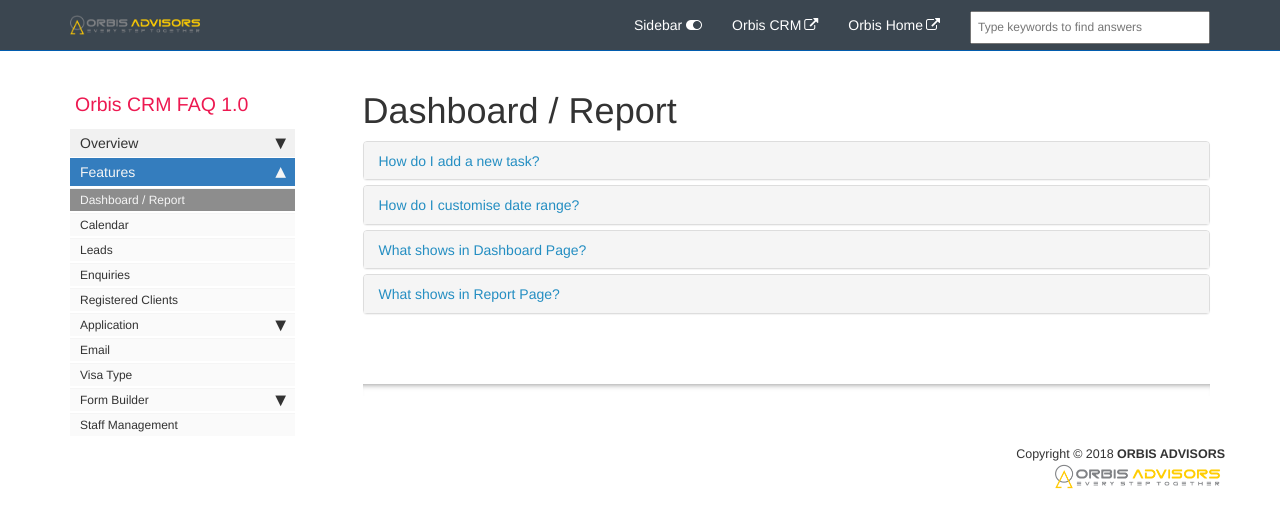
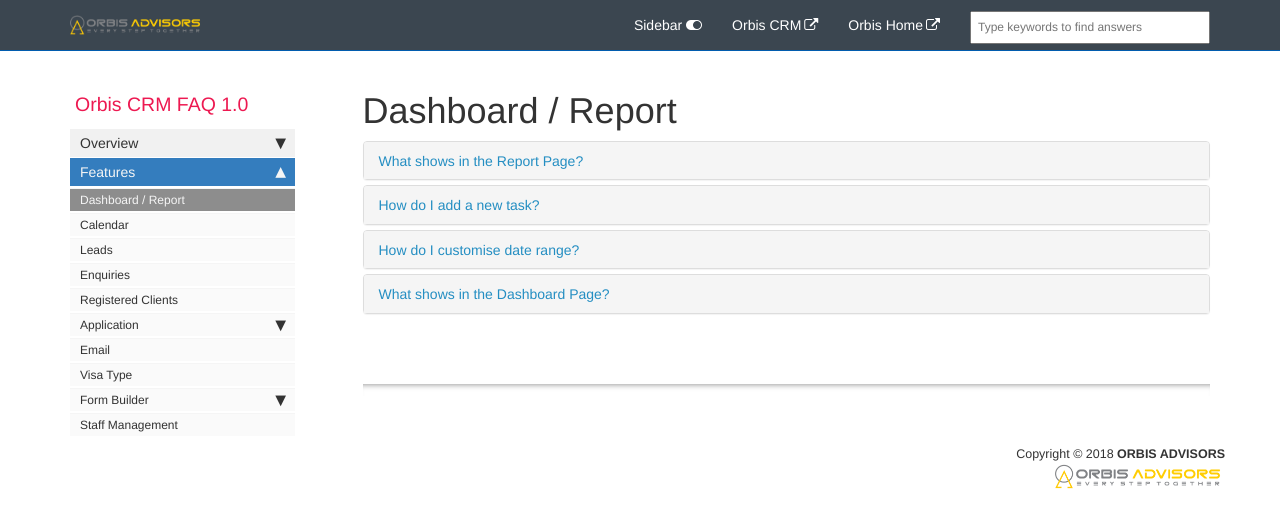
Before and after one commit to ndkhaivn/orbiscrm, a Jekyll site: the page built from pages/orbiscrm.faq/faq.dashboard_report.md, in a window 1280 px wide. Shown: the top 528 px of the page. Built offline with Jekyll 4.4.1, drawn with Linux system fonts in a browser that asks for light colours; comment, search, counter and statistics services are not loaded.

Commit message:
Update Content in faq and dashboard

```diff
--- a/pages/orbiscrm.faq/faq.dashboard_report.md
+++ b/pages/orbiscrm.faq/faq.dashboard_report.md
@@ -11,6 +11,27 @@
     <div class="panel panel-default">
         <div class="panel-heading">
             <h4 class="panel-title">
+                <a class="noCrossRef accordion-toggle" data-toggle="collapse" data-parent="#accordion" href="#what-shows-in-report-page">
+                    What shows in the Report Page?
+                </a>
+            </h4>
+        </div>
+        <div id="what-shows-in-report-page" class="panel-collapse collapse noCrossRef">
+            <div class="panel-body">
+                <img src="images/dashboard_report/report.png" alt="report.png" style="width: 80%"><br>
+                <ol>
+                    <li style="font-size: larger; font-weight: bold">【Navigation Bar】</li>
+                    <li style="font-size: larger; font-weight: bold">【Date Ranges Picker】</li>
+                    <li style="font-size: larger; font-weight: bold">【Financial Report】</li>
+                    <li style="font-size: larger; font-weight: bold">【Business Status】</li>
+                </ol>
+            </div>
+        </div>
+    </div>
+    <!-- /.panel -->
+    <div class="panel panel-default">
+        <div class="panel-heading">
+            <h4 class="panel-title">
                 <a class="noCrossRef accordion-toggle" data-toggle="collapse" data-parent="#accordion" href="#how-do-i-add-a-new-task">
                     How do I add a new task?
                 </a>
@@ -19,15 +40,15 @@
         <div id="how-do-i-add-a-new-task" class="panel-collapse collapse noCrossRef">
             <div class="panel-body">
                 <ol>
-                    <li style="font-weight: bold">Click the【+ New Task】</li>
-                    <img src="images/dashboard_report/add-a-new-task-1.png" alt="add-a-new-task-1.png" style="width: 50%"><br>
-                </ol>
-                <ol>
+                    <li style="font-weight: bold">Click the【+ New Task】button<br>
+                        <img src="images/dashboard_report/add-a-new-task-1.png" alt="add-a-new-task-1.png" style="width: 50%">
+                    </li>
                     <li style="font-weight: bold">Fill in the【Task Name】</li>
                     <li style="font-weight: bold">Select the【Due date】</li>
                     <li style="font-weight: bold">Select the【Priority】</li>
-                    <li style="font-weight: bold">Click【Save Event】</li>
-                    <img src="images/dashboard_report/add-a-new-task-2.png" alt="add-a-new-task-2.png" style="width: 50%"><br>
+                    <li style="font-weight: bold">Click【Save Event】<br>
+                        <img src="images/dashboard_report/add-a-new-task-2.png" alt="add-a-new-task-2.png" style="width: 50%"><br>
+                    </li>
                 </ol>
             </div>
         </div>
@@ -53,7 +74,7 @@
                     <img src="images/dashboard_report/custom-date-range-2.png" alt="custom-date-range-2.png" style="width: 75%"><br>
                 </ol>
                 <ul>
-                    <li style="font-weight: bold">Final example result would be showing like image below</li>
+                    <li style="font-weight: bold">Final results will display updated profit, paid and due</li>
                     <img src="images/dashboard_report/custom-date-range-3.png" alt="custom-date-range-3.png" style="width: 80%"><br>
                 </ul>
             </div>
@@ -64,7 +85,7 @@
         <div class="panel-heading">
             <h4 class="panel-title">
                 <a class="noCrossRef accordion-toggle" data-toggle="collapse" data-parent="#accordion" href="#what-shows-in-dashboard-page">
-                What shows in Dashboard Page?
+                What shows in the Dashboard Page?
                 </a>
             </h4>
         </div>
@@ -85,27 +106,6 @@
         </div>
     </div>
     <!-- /.panel -->
-    <div class="panel panel-default">
-        <div class="panel-heading">
-            <h4 class="panel-title">
-                <a class="noCrossRef accordion-toggle" data-toggle="collapse" data-parent="#accordion" href="#what-shows-in-report-page">
-                What shows in Report Page?
-                </a>
-            </h4>
-        </div>
-        <div id="what-shows-in-report-page" class="panel-collapse collapse noCrossRef">
-            <div class="panel-body">
-                <img src="images/dashboard_report/report.png" alt="report.png" style="width: 80%"><br>
-                <ol>
-                    <li style="font-size: larger; font-weight: bold">【Navigation Bar】</li>
-                    <li style="font-size: larger; font-weight: bold">【Date Ranges Picker】</li>
-                    <li style="font-size: larger; font-weight: bold">【Financial Report】</li>
-                    <li style="font-size: larger; font-weight: bold">【Business Status】</li>
-                </ol>
-            </div>
-        </div>
-    </div>
-    <!-- /.panel -->
 </div>
 <!-- /.panel-group -->
 
```
Also changed, not shown: pages/orbiscrm.faq/faq.md (+2 -2 lines).
